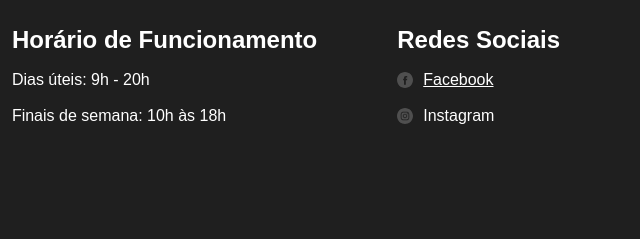
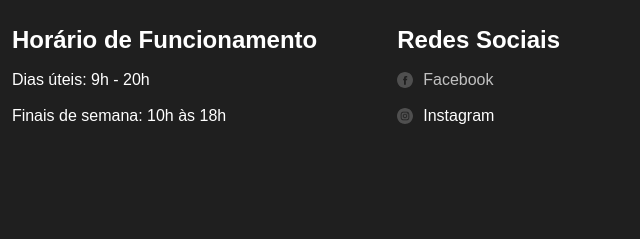
Before and after one commit to rodncb/web_project_library, a plain HTML site: page index.html in a window 1280 px wide. In both pictures the pointer is over the link "Facebook". Shown: the part 3688-3927 px from the top of the page, 640-1280 px from the left. Drawn offline with Linux system fonts and the light colour scheme.

Commit message:
Ajuste Redes Sociais

```diff
--- a/styles/style.css
+++ b/styles/style.css
@@ -352,7 +352,7 @@
   column-gap: 10px;
 }
 .footer__column-link:hover {
-  text-decoration: underline;
+  color: #c1c1c1;
 }
 .footer__social-icon {
   width: 16px;
```
